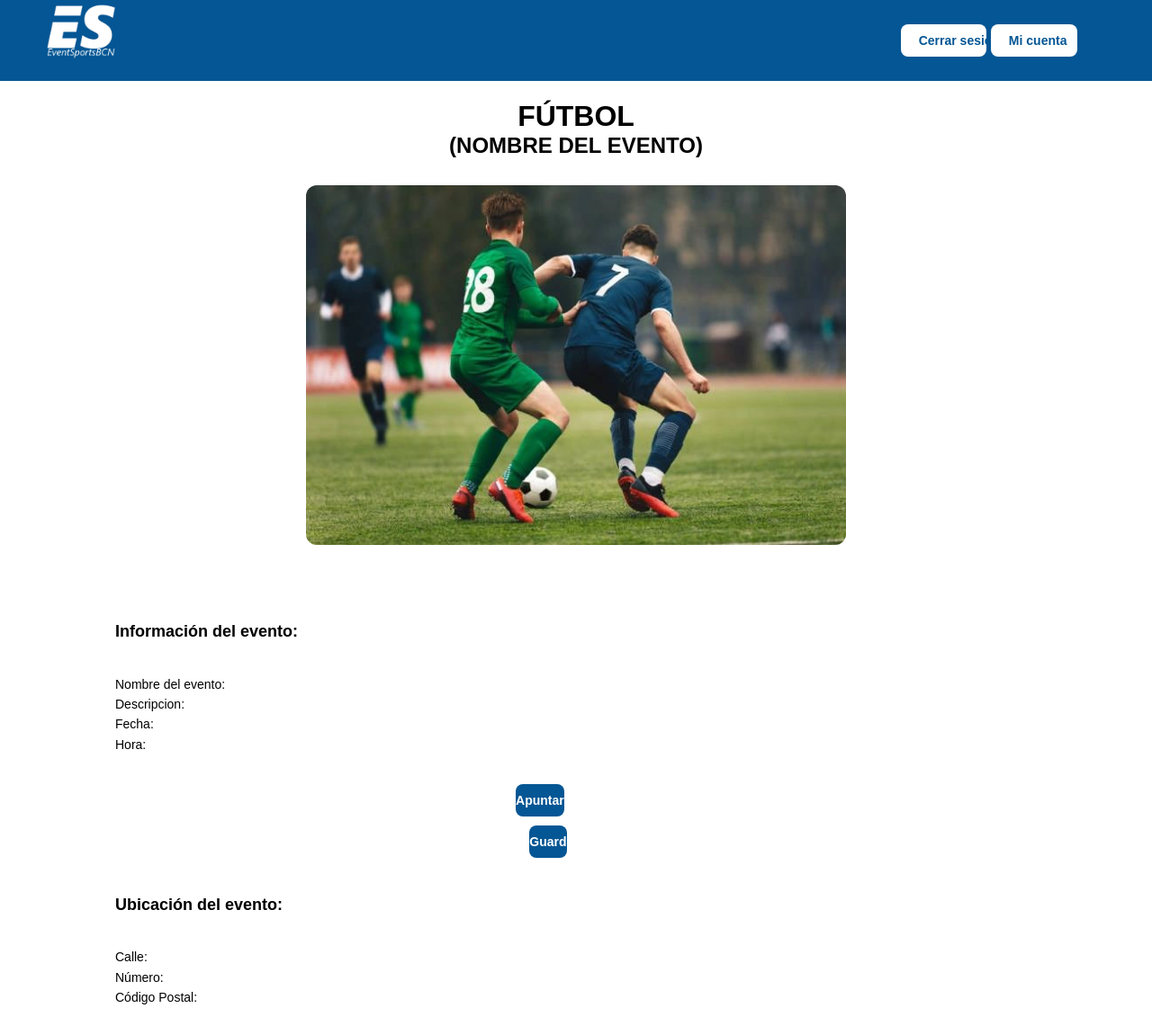
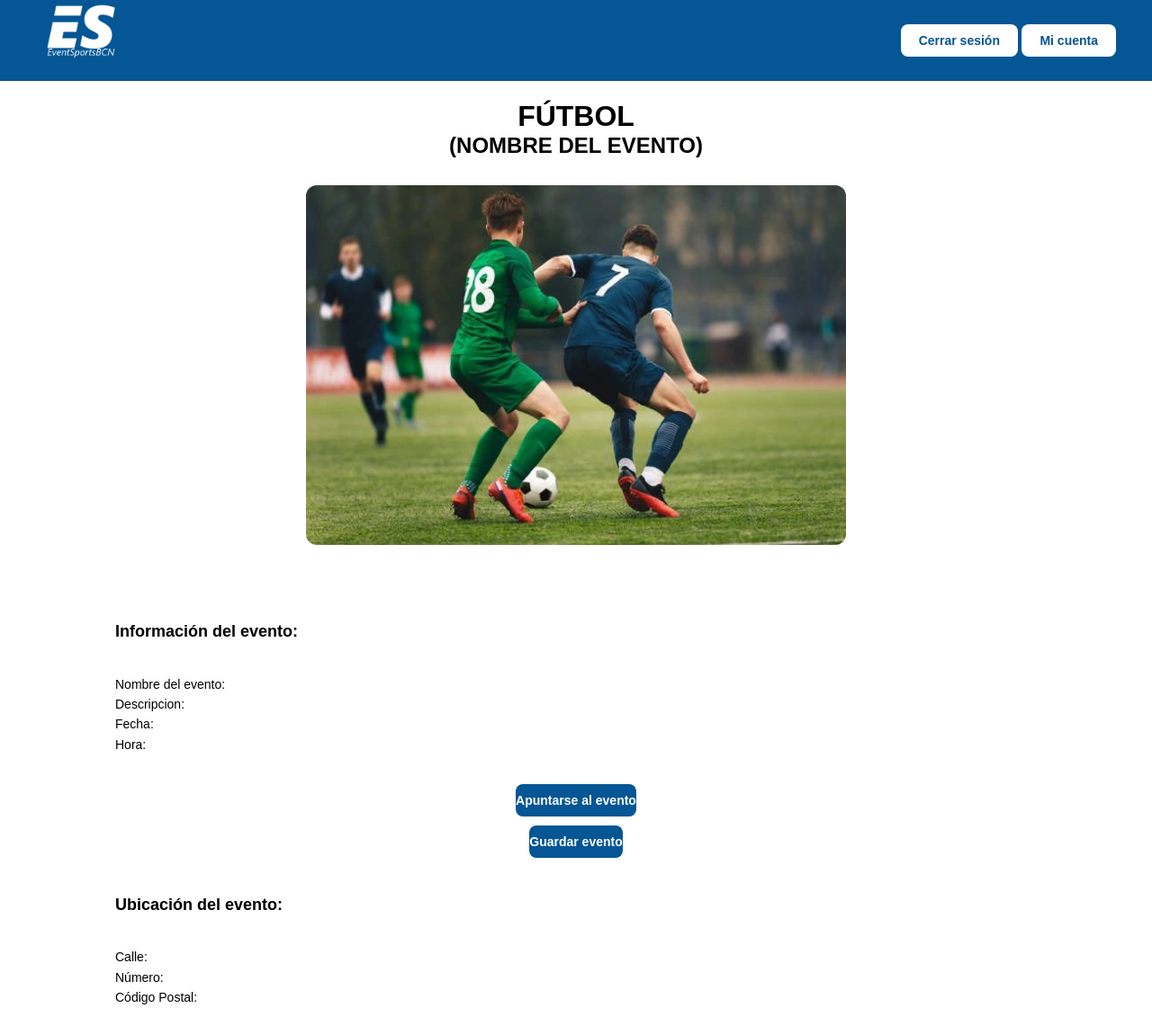
Before and after one commit to alexBarrera457/ProjectEventSportsBCN, a PHP site: page /HTML/Pages/EventFootball.html in a window 1280 px wide. Shown: the top 1151 px of the page at 90% size. Run offline with PHP 8.4, Linux system fonts and the light colour scheme.

Commit message:
arreglado

```diff
--- a/CSS/Styles/EventFootball.css
+++ b/CSS/Styles/EventFootball.css
@@ -84,7 +84,6 @@ input[type="button"] {
     color:white;
     border: none;
     padding: 10px 0;
-    width: 40%;
     border-radius: 8px;
     font-weight: bold;
     cursor: pointer;
```
